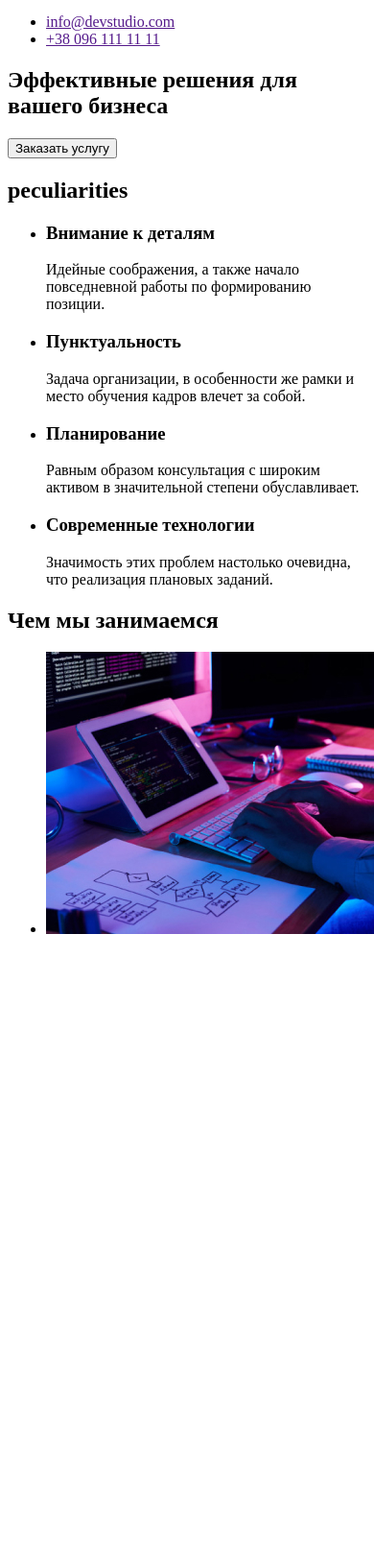
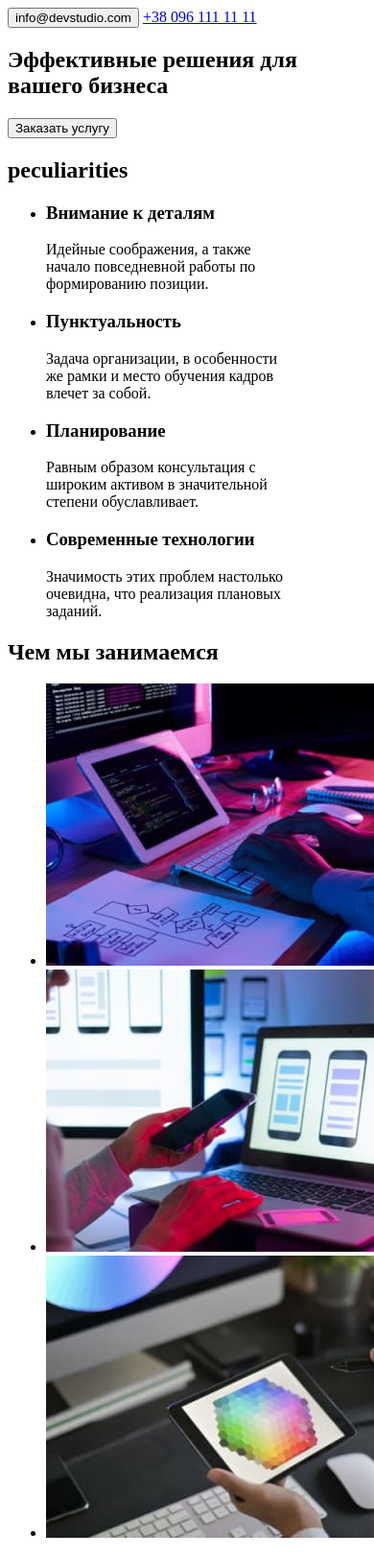
Before and after one commit to MaksymSpled/goit-markup-hw-01, a plain HTML site: page index.html in a window 390 px wide. Shown: the part 104-1726 px from the top of the page at 96% size. Before the commit the page ends 1097 px from the top, so only its background shows below. Drawn offline with Linux system fonts and the light colour scheme.

Commit message:
add qualofication

```diff
--- a/index.html
+++ b/index.html
@@ -1,7 +1,8 @@
 <!DOCTYPE html>
-<html lang="en">
+<html lang="ru">
 <head>
     <meta charset="UTF-8">
+    <meta http-equiv="X-UA-Compatible" content="IE=edge">
     <meta name="viewport" content="width=device-width, initial-scale=1.0">
     <title>Document</title>
 </head>
@@ -9,23 +10,18 @@
         <header>
             <nav>
                 <a href="/">
-                    <img src="./images/logo.png" alt="">
                     WebStudio
                 </a>
-
                 <ul>
                     <li><a href="">Студия</a></li>
                     <li><a href="">Портфолио</a></li>
                     <li><a href="">Контакты</a></li>
                 </ul>
             </nav>
-
-            <ul>
-                <li><a href="">info@devstudio.com</a></li>
-                <li><a href="">+38 096 111 11 11</a></li>
-             </ul>
+            <button type="button" lang="en">info@devstudio.com</button>
+            <a href="tel:+380961111111">+38 096 111 11 11</a>
         </header>
-
+        <main>
             <div>
                 <section>
                     <h1>Эффективные решения для вашего бизнеса</h1>
@@ -33,42 +29,46 @@
                 </section>
             </div>
             <section>
-            <h2>peculiarities</h2>
-
+                <h2 lang="en">peculiarities</h2>
                 <ul>
                     <li>
                         <h3>Внимание к деталям</h3>
                         <p>
-                        Идейные соображения, а также начало повседневной работы по формированию позиции.
+                            Идейные соображения, а также <br> начало повседневной работы по <br> формированию позиции.
                         </p>
                     </li>
                     <li>
                         <h3>Пунктуальность</h3>
                         <p>
-                        Задача организации, в особенности же рамки и место обучения кадров влечет за собой.
+                            Задача организации, в особенности <br> же рамки и место обучения кадров <br> влечет за собой.
                         </p>
                     </li><li>
                         <h3>Планирование</h3>
                         <p>
-                        Равным образом консультация с широким активом в значительной степени обуславливает.
+                            Равным образом консультация с <br> широким активом в значительной <br> степени обуславливает.
                         </p>
                     </li><li>
                         <h3>Современные технологии</h3>
                         <p>
-                        Значимость этих проблем настолько очевидна, что реализация плановых заданий.
+                            Значимость этих проблем настолько <br> очевидна, что реализация плановых <br> заданий.
                         </p>
                     </li>
                 </ul>
             </section>
-
             <section>
                 <h2>Чем мы занимаемся</h2>
-
                 <ul>
                     <li>
-                    <img src="./images/dektop app.jpg" alt="" width="370">
+                        <img src="./images/dektop-app.jpg" alt="приложене для ПК" width="370">
+                    </li>
+                    <li>
+                        <img src="./images/mobile-app.jpg" alt="приложене для телефона" width="370">
+                    </li>
+                    <li>
+                        <img src="./images/tablet-app.jpg" alt="приложене для планшетов" width="370">
                     </li>
                 </ul>
             </section>
+        </main>
     </body>
 </html>
```
Also changed, not shown: images/dektop app.jpg (deleted), images/dektop-app.jpg (added), images/mobile app.jpg (deleted), images/mobile-app.jpg (added), images/tablet app.jpg (deleted), images/tablet-app.jpg (added). Lines whose indentation alone changed are shown as unchanged.
